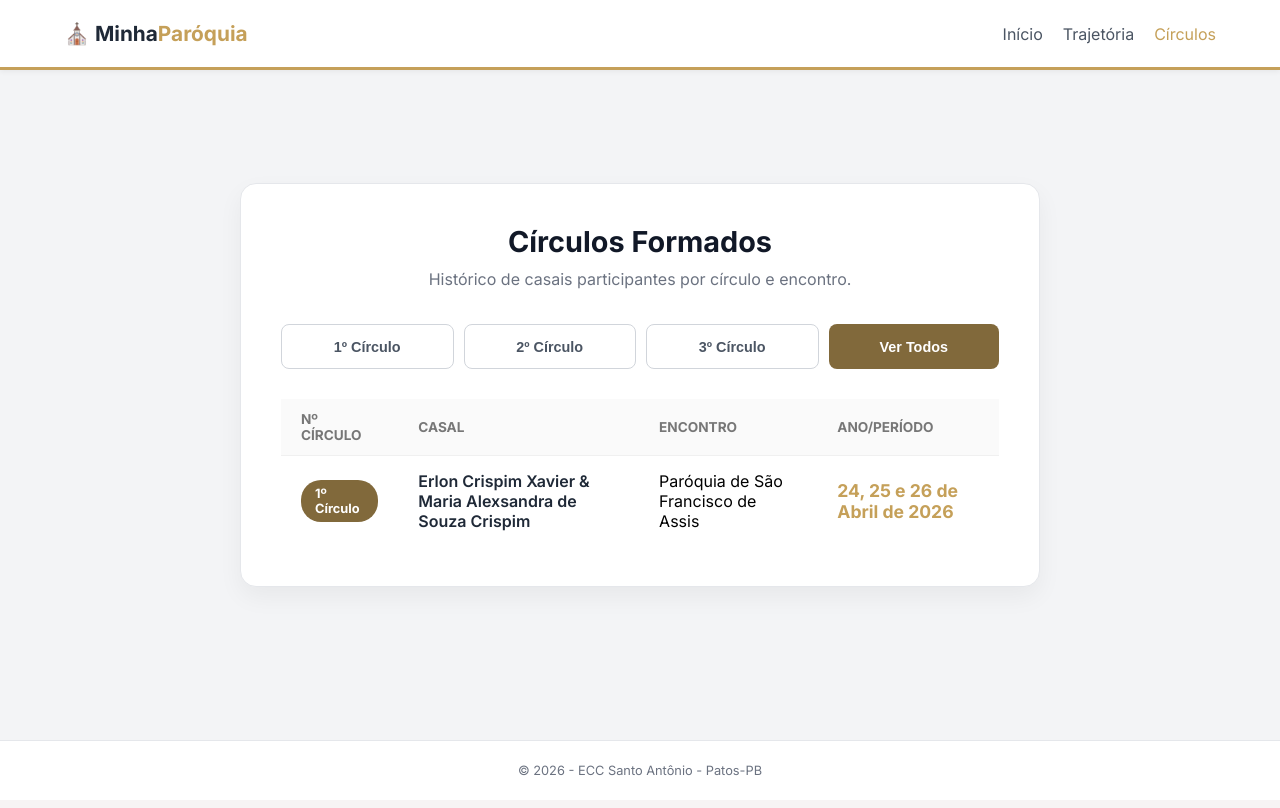
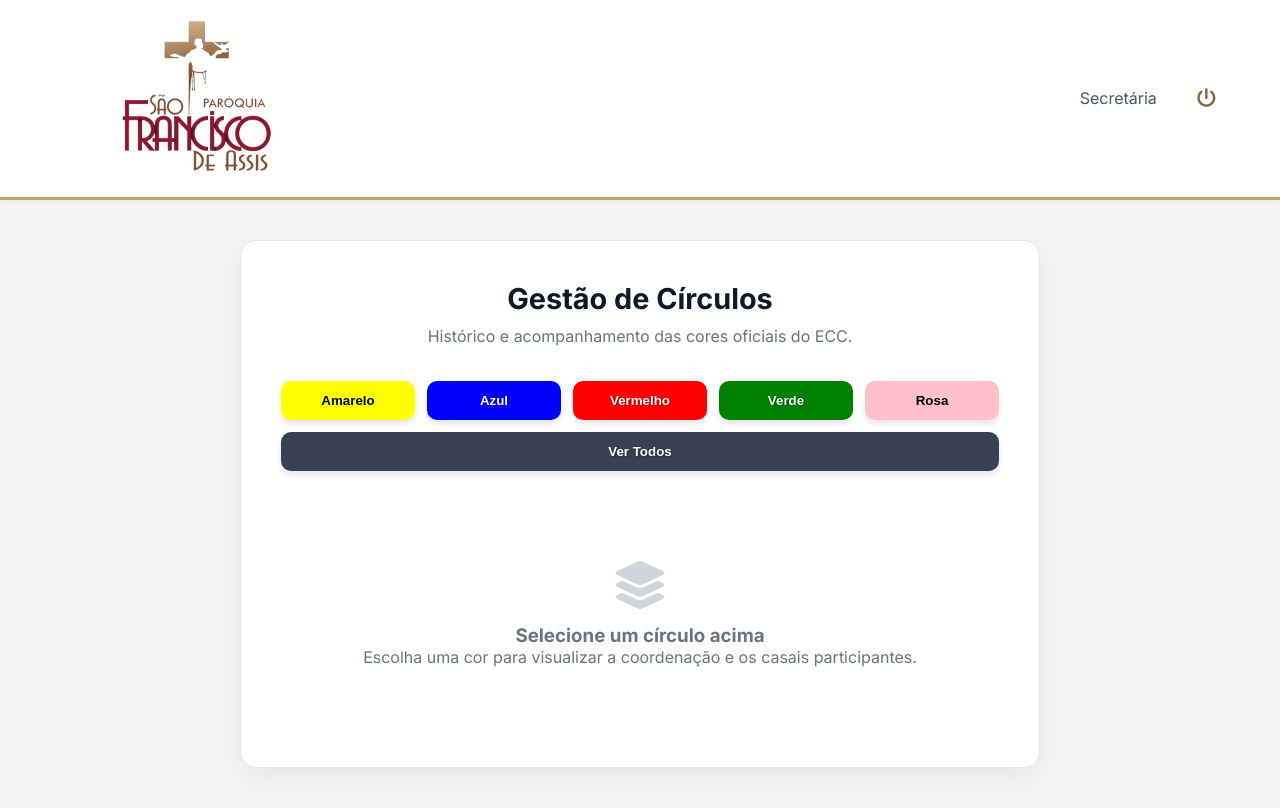
Before and after one commit to REscariao/SIS_PSFA, a PHP site: page /ciclos.html in a window 1280 px wide. Before the commit the page ends 775 px from the top, so only its background shows below. Run offline with PHP 8.4, Linux system fonts and the light colour scheme; data comes from the database, SQL or seed files in the repository; tables that the repository leaves empty hold one stand-in row (values such as "Sample post").

Commit message:
correções navbar

```diff
--- a/api/listar_ciclos_api.php
+++ b/api/listar_ciclos_api.php
@@ -6,16 +6,24 @@ header('Content-Type: application/json; charset=utf-8');
 $filtro = $_GET['filtro'] ?? 'todos';
 
 try {
-    // SQL Ajustado: m.Codigo (Maiúsculo) e e.codigo (Minúsculo) conforme seu dump
+    // Usamos LEFT JOIN para que, se um ID não existir, a linha ainda apareça (ajuda no debug)
     $sql = "SELECT
+                cfg.Circulo AS nome_circulo,
                 c.cod_circulo,
-                m.ele,
-                m.ela,
+                c.cod_membro,
+                c.coordenador as cod_coord,
+                m1.ele AS membro_ele,
+                m1.ela AS membro_ela,
+                m2.ele AS coord_ele,
+                m2.ela AS coord_ela,
                 e.tema AS encontro,
-                e.periodo
+                e.periodo,
+                cfg.Cor AS cor_hex
             FROM tabela_ciclos c
-            INNER JOIN tabela_membros m ON c.cod_membro = m.Codigo
-            INNER JOIN tabela_encontros e ON c.cod_encontro = e.codigo";
+            LEFT JOIN tabela_membros m1 ON c.cod_membro = m1.Codigo
+            LEFT JOIN tabela_membros m2 ON c.coordenador = m2.Codigo
+            LEFT JOIN tabela_encontros e ON c.cod_encontro = e.codigo
+            LEFT JOIN tabela_cor_circulos cfg ON c.cod_circulo = cfg.Codigo";
 
     if ($filtro !== 'todos') {
         $sql .= " WHERE c.cod_circulo = :ciclo";
@@ -25,6 +33,7 @@ try {
 
     $stmt = $pdo->prepare($sql);
 
+    // Passagem limpa de parâmetros
     if ($filtro !== 'todos') {
         $stmt->execute([':ciclo' => (int)$filtro]);
     } else {
@@ -33,10 +42,11 @@ try {
 
     $resultado = $stmt->fetchAll(PDO::FETCH_ASSOC);
 
+    // Se o resultado for falso/nulo, retorna array vazio
     echo json_encode($resultado ?: []);
 
 } catch (PDOException $e) {
-    // Se ainda der erro, o JSON vai te dizer exatamente qual coluna falhou
+    // Em caso de erro 500, o JSON dirá exatamente o que o SQL não gostou
     http_response_code(500);
     echo json_encode(['erro' => $e->getMessage()]);
 }
--- a/ciclos.html
+++ b/ciclos.html
@@ -8,59 +8,104 @@
     <link href="https://fonts.googleapis.com/css2?family=Inter:wght@400;600;700&display=swap" rel="stylesheet">
     <link rel="stylesheet" href="https://cdnjs.cloudflare.com/ajax/libs/font-awesome/6.0.0/css/all.min.css">
     <style>
-        /* Correção para os botões não passarem para o lado direito */
+        /* Filtros Coloridos */
         .filter-group {
             display: flex;
-            gap: 10px;
+            gap: 12px;
             margin-bottom: 30px;
             flex-wrap: wrap;
-            justify-content: flex-start;
+            justify-content: center;
         }
 
-        .filter-group .btn {
+        .btn-filtro {
+            border: none;
+            padding: 12px 20px;
+            border-radius: 10px;
+            cursor: pointer;
+            font-weight: 700;
+            color: #fff;
+            transition: all 0.3s ease;
+            flex: 1;
             min-width: 120px;
-            flex: 1;
-            max-width: 200px;
-            height: 45px;
-            font-size: 0.9rem;
+            text-shadow: 1px 1px 2px rgba(0,0,0,0.4);
+            box-shadow: 0 4px 6px rgba(0,0,0,0.1);
         }
 
-        .badge-circulo {
-            background: #81693b;
-            color: white;
-            padding: 6px 14px;
-            border-radius: 20px;
-            font-size: 0.8rem;
-            font-weight: bold;
-            display: inline-block;
+        .btn-filtro:hover { transform: translateY(-2px); box-shadow: 0 6px 12px rgba(0,0,0,0.15); }
+
+        .btn-amarelo { background-color: #FFFF00; color: #000 !important; text-shadow: none; }
+        .btn-azul { background-color: #0000FF; }
+        .btn-vermelho { background-color: #FF0000; }
+        .btn-verde { background-color: #008000; }
+        .btn-rosa { background-color: #FFC0CB; color: #000 !important; text-shadow: none; }
+        .btn-laranja { background-color: #FFA500; }
+        .btn-todos { background-color: #374151; }
+
+        /* Card do Coordenador */
+        #container-coordenador { margin-bottom: 25px; }
+
+        .coord-banner {
+            background: #ffffff;
+            border-left: 8px solid #81693b;
+            padding: 20px;
+            border-radius: 12px;
+            display: flex;
+            align-items: center;
+            gap: 20px;
+            box-shadow: 0 4px 15px rgba(0,0,0,0.08);
+            animation: fadeIn 0.5s ease;
         }
 
-        .nome-casal { font-weight: 600; color: #1f2937; }
+        @keyframes fadeIn { from { opacity: 0; transform: translateY(10px); } to { opacity: 1; transform: translateY(0); } }
 
-        /* Ajuste para tabelas em ecrãs pequenos */
-        .table-container {
-            width: 100%;
-            overflow-x: auto;
-            -webkit-overflow-scrolling: touch;
+        .coord-info h4 { margin: 0; color: #6b7280; font-size: 0.8rem; text-transform: uppercase; letter-spacing: 1px; }
+        .coord-info p { margin: 5px 0 0; font-weight: 800; color: #111827; font-size: 1.2rem; }
+
+        .badge-circulo {
+            padding: 10px 18px;
+            border-radius: 30px;
+            font-weight: 800;
+            color: #fff;
+            text-transform: uppercase;
+            font-size: 0.85rem;
+            box-shadow: 0 2px 5px rgba(0,0,0,0.2);
         }
 
-        @media (max-width: 600px) {
-            .filter-group .btn {
-                min-width: calc(50% - 10px);
-            }
+        .nome-casal { font-weight: 600; color: #1f2937; font-size: 1.05rem; }
+        .table-container { background: white; border-radius: 12px; box-shadow: 0 4px 15px rgba(0,0,0,0.05); overflow: hidden; }
+
+        /* Mensagem de Seleção Inicial */
+        .empty-state {
+            text-align: center;
+            padding: 60px 20px;
+            color: #6b7280;
+        }
+        .empty-state i {
+            font-size: 3rem;
+            margin-bottom: 15px;
+            display: block;
+            color: #d1d5db;
+        }
+
+        @media (max-width: 768px) {
+            .coord-banner { flex-direction: column; text-align: center; }
         }
     </style>
 </head>
 <body>
 
-    <header class="navbar">
+<header class="navbar">
         <div class="nav-container">
-            <a href="index.html" class="logo">⛪ Minha<span>Paróquia</span></a>
+            <a href="dashboard.html" class="logo"><img src="img/logoParoquia.png" width="270" alt="Logo Paróquia"></a>
             <nav>
                 <ul class="nav-links">
-                    <li><a href="dashboard.html">Início</a></li>
-                    <li><a href="trajetoria.html">Trajetória</a></li>
-                    <li><a href="ciclos.html" class="active">Círculos</a></li>
+                    <li><a href="secretaria.html">Secretária</a></li>
+                    <li><a href="#"></a></li>
+                    <li>
+                    <a href="logout.php" class="btn-logout" title="Sair">
+                        <i class="fa-solid fa-power-off" style="color: #81693b;"></i>
+                    </a>
+                    </li>
                 </ul>
             </nav>
         </div>
@@ -69,90 +114,117 @@
     <main class="content">
         <div class="form-card full-width">
             <header class="form-header">
-                <h2>Círculos Formados</h2>
-                <p>Histórico de casais participantes por círculo e encontro.</p>
+                <h2>Gestão de Círculos</h2>
+                <p>Histórico e acompanhamento das cores oficiais do ECC.</p>
             </header>
 
             <div class="filter-group">
-                <button onclick="carregarCiclos(1, this)" class="btn btn-outline">1º Círculo</button>
-                <button onclick="carregarCiclos(2, this)" class="btn btn-outline">2º Círculo</button>
-                <button onclick="carregarCiclos(3, this)" class="btn btn-outline">3º Círculo</button>
-                <button onclick="carregarCiclos('todos', this)" class="btn btn-primary">Ver Todos</button>
+                <button onclick="carregarCiclos(1, this)" class="btn-filtro btn-amarelo">Amarelo</button>
+                <button onclick="carregarCiclos(2, this)" class="btn-filtro btn-azul">Azul</button>
+                <button onclick="carregarCiclos(3, this)" class="btn-filtro btn-vermelho">Vermelho</button>
+                <button onclick="carregarCiclos(4, this)" class="btn-filtro btn-verde">Verde</button>
+                <button onclick="carregarCiclos(5, this)" class="btn-filtro btn-rosa">Rosa</button>
+                <button onclick="carregarCiclos('todos', this)" class="btn-filtro btn-todos">Ver Todos</button>
             </div>
 
-            <div class="table-container">
+            <div id="container-coordenador"></div>
+
+            <div class="table-container" id="tabela-container" style="display: none;">
                 <table class="modern-table" id="tabela-ciclos">
                     <thead>
                         <tr>
-                            <th>Nº Círculo</th>
-                            <th>Casal</th>
-                            <th>Encontro</th>
-                            <th>Ano/Período</th>
+                            <th>Casal Participante</th>
+                            <th>Evento / Encontro</th>
                         </tr>
                     </thead>
-                    <tbody>
-                        </tbody>
+                    <tbody></tbody>
                 </table>
+            </div>
+
+            <div id="mensagem-inicial" class="empty-state">
+                <i class="fas fa-layer-group"></i>
+                <h3>Selecione um círculo acima</h3>
+                <p>Escolha uma cor para visualizar a coordenação e os casais participantes.</p>
             </div>
         </div>
     </main>
 
-    <footer class="footer" style="text-align: center; margin-top: 40px; padding: 20px; color: #6b7280; font-size: 0.8rem;">
-        <p>&copy; 2026 - ECC Santo Antônio - Patos-PB</p>
-    </footer>
-
     <script>
         async function carregarCiclos(filtro, btn) {
-            // Gerir as cores dos botões (Active state)
-            if (btn) {
-                document.querySelectorAll('.filter-group .btn').forEach(b => {
-                    b.classList.remove('btn-primary');
-                    b.classList.add('btn-outline');
-                });
-                btn.classList.add('btn-primary');
-                btn.classList.remove('btn-outline');
-            }
+            const tbody = document.querySelector('#tabela-ciclos tbody');
+            const coordContainer = document.querySelector('#container-coordenador');
+            const tabelaContainer = document.querySelector('#tabela-container');
+            const mensagemInicial = document.querySelector('#mensagem-inicial');
 
-            const tbody = document.querySelector('#tabela-ciclos tbody');
-            tbody.innerHTML = '<tr><td colspan="4" style="text-align:center; padding: 40px;">Buscando dados da trajetória...</td></tr>';
+            // Alterna a visibilidade dos containers
+            mensagemInicial.style.display = 'none';
+            tabelaContainer.style.display = 'block';
+
+            tbody.innerHTML = '<tr><td colspan="2" style="text-align:center; padding: 40px;"><i class="fas fa-spinner fa-spin"></i> Organizando círculos...</td></tr>';
+            coordContainer.innerHTML = '';
 
             try {
-                // Chamada à API (usando letras minúsculas conforme combinado)
                 const res = await fetch(`api/listar_ciclos_api.php?filtro=${filtro}`);
-
-                if (!res.ok) throw new Error("Erro na resposta da API");
-
                 const dados = await res.json();
                 tbody.innerHTML = '';
 
-                if (!dados || dados.length === 0) {
-                    tbody.innerHTML = '<tr><td colspan="4" style="text-align:center; padding: 20px;">Nenhum registro encontrado para este critério.</td></tr>';
+                if (dados.length === 0) {
+                    tbody.innerHTML = '<tr><td colspan="2" style="text-align:center; padding: 20px;">Nenhum registro encontrado para esta seleção.</td></tr>';
                     return;
                 }
 
-                // Renderização usando as chaves minúsculas do JSON
+                // 1. Banner do Coordenador
+                const primeiro = dados[0];
+                const corHex = primeiro.cor_hex || '#81693b';
+                const textoCirculo = primeiro.nome_circulo || `${primeiro.cod_circulo}º Círculo`;
+                const nomeCoord = (primeiro.coord_ele) ? `${primeiro.coord_ele} & ${primeiro.coord_ela}` : `ID Coordenador: ${primeiro.cod_coord}`;
+
+                coordContainer.innerHTML = `
+                    <div class="coord-banner" style="border-left-color: ${corHex}">
+                        <div class="badge-circulo" style="background-color: ${corHex}; color: ${getContrastYIQ(corHex)}">
+                            ${textoCirculo}
+                        </div>
+                        <div class="coord-info">
+                            <h4>Casal Coordenador</h4>
+                            <p>${nomeCoord}</p>
+                        </div>
+                    </div>
+                `;
+
+                // 2. Tabela de Membros
                 dados.forEach(item => {
                     const tr = document.createElement('tr');
+                    const nomeCasal = (item.membro_ele) ? `${item.membro_ele} & ${item.membro_ela}` : `ID Membro: ${item.cod_membro}`;
+
                     tr.innerHTML = `
-                        <td><span class="badge-circulo">${item.cod_circulo}º Círculo</span></td>
-                        <td class="nome-casal">${item.ele} & ${item.ela}</td>
-                        <td>${item.encontro}</td>
-                        <td><strong>${item.periodo}</strong></td>
+                        <td class="nome-casal">
+                            <i class="fa-solid fa-user-group" style="color: ${corHex}; margin-right: 12px; opacity: 0.7;"></i>
+                            ${nomeCasal}
+                        </td>
+                        <td>
+                            <strong>${item.encontro}</strong><br>
+                            <small style="color: #6b7280;">${item.periodo}</small>
+                        </td>
                     `;
                     tbody.appendChild(tr);
                 });
 
             } catch (e) {
-                console.error("Erro no fetch:", e);
-                tbody.innerHTML = '<tr><td colspan="4" style="text-align:center; color:red; padding: 20px;">Não foi possível carregar os dados. Verifique a ligação.</td></tr>';
+                tbody.innerHTML = '<tr><td colspan="2" style="text-align:center; color:red; padding: 20px;">Erro técnico ao carregar.</td></tr>';
             }
         }
 
-        // Inicia a página listando tudo
-        window.addEventListener('DOMContentLoaded', () => {
-            const btnTodos = document.querySelector('.btn-primary');
-            carregarCiclos('todos', btnTodos);
-        });
+        function getContrastYIQ(hexcolor){
+            if(!hexcolor || hexcolor.length < 6) return 'white';
+            hexcolor = hexcolor.replace("#", "");
+            var r = parseInt(hexcolor.substr(0,2),16);
+            var g = parseInt(hexcolor.substr(2,2),16);
+            var b = parseInt(hexcolor.substr(4,2),16);
+            var yiq = ((r*299)+(g*587)+(b*114))/1000;
+            return (yiq >= 128) ? 'black' : 'white';
+        }
+
+        // Removido o window.onload automático para começar limpo
     </script>
 </body>
 </html>
--- a/index.html
+++ b/dashboard.html
@@ -9,9 +9,9 @@
 </head>
 <body>
 
-    <header class="navbar">
-        <div class="nav-container">
-            <a href="#" class="logo">⛪ <span>Paróquia</span> São Francisco de Assis</a>
+    <header class="navbar" style="justify-content: center;">
+        <div class="nav-container" style="justify-content: center;">
+            <a href="dashboard.html" class="logo"><img src="img/logoParoquia.png" width="270" alt="Logo Paróquia"></a>
             <nav>
                 <ul class="nav-links">
                     <li><a href="#"></a></li>
--- a/style.css
+++ b/style.css
@@ -1,3 +1,5 @@
+@import url('https://cdnjs.cloudflare.com/ajax/libs/font-awesome/6.5.1/css/all.min.css');
+
 /* ==========================================================================
    CONFIGURAÇÕES GERAIS E RESET
    ========================================================================== */
@@ -20,10 +22,11 @@ body {
    ========================================================================== */
 .navbar {
     background-color: #ffffff;
-    height: 70px;
+    height: 200px;
     width: 100%;
     display: flex;
     align-items: center;
+    justify-content: center;
     border-bottom: 3px solid #c5a059; /* Toque dourado paroquial */
     box-shadow: 0 2px 5px rgba(0,0,0,0.05);
 }
@@ -98,24 +101,14 @@ button[type="reset"],
 }
 .btn-outline:hover { background: #f9fafb; }
 
-.btn-logout {
-    display: inline-flex;
-    align-items: center;
-    gap: 8px;
-    background-color: #fff;
-    color: #c0392b; /* Vermelho sóbrio */
-    border: 1px solid #c0392b;
-    padding: 8px 15px;
-    border-radius: 8px;
-    font-size: 0.85rem;
-    font-weight: 600;
-    text-decoration: none;
-    transition: all 0.3s ease;
-    cursor: pointer;
+.btn-logout i {
+    font-size: 1.2rem;
+    transition: transform 0.2s;
 }
-.btn-logout:hover {
-    background-color: #c0392b;
-    color: #fff;
+
+.btn-logout:hover i {
+    transform: scale(1.1);
+    color: #ef4444 !important; /* Muda para vermelho ao passar o mouse */
 }
 
 
```
Also changed, not shown: api/cadastrar_membro.php (+15 -4 lines), api/membros.php (+9 -6 lines), convites.html (+9 -6 lines), encontros.html (+10 -5 lines), equipe-trabalho.html (+9 -5 lines), montar_equipe.html (+14 -4 lines), secretaria.html (+15 -14 lines), selecionar_encontro.html (+13 -7 lines), servindo.html (+10 -5 lines), trajetoria.html (+9 -5 lines), vincular_vivenciando.html (+9 -7 lines), vivenciando.html (+10 -6 lines), img/logoEcc.jpg (renamed from img/logo.jpg), img/logoEcc.png (renamed from img/logo.png), 1 more files.
